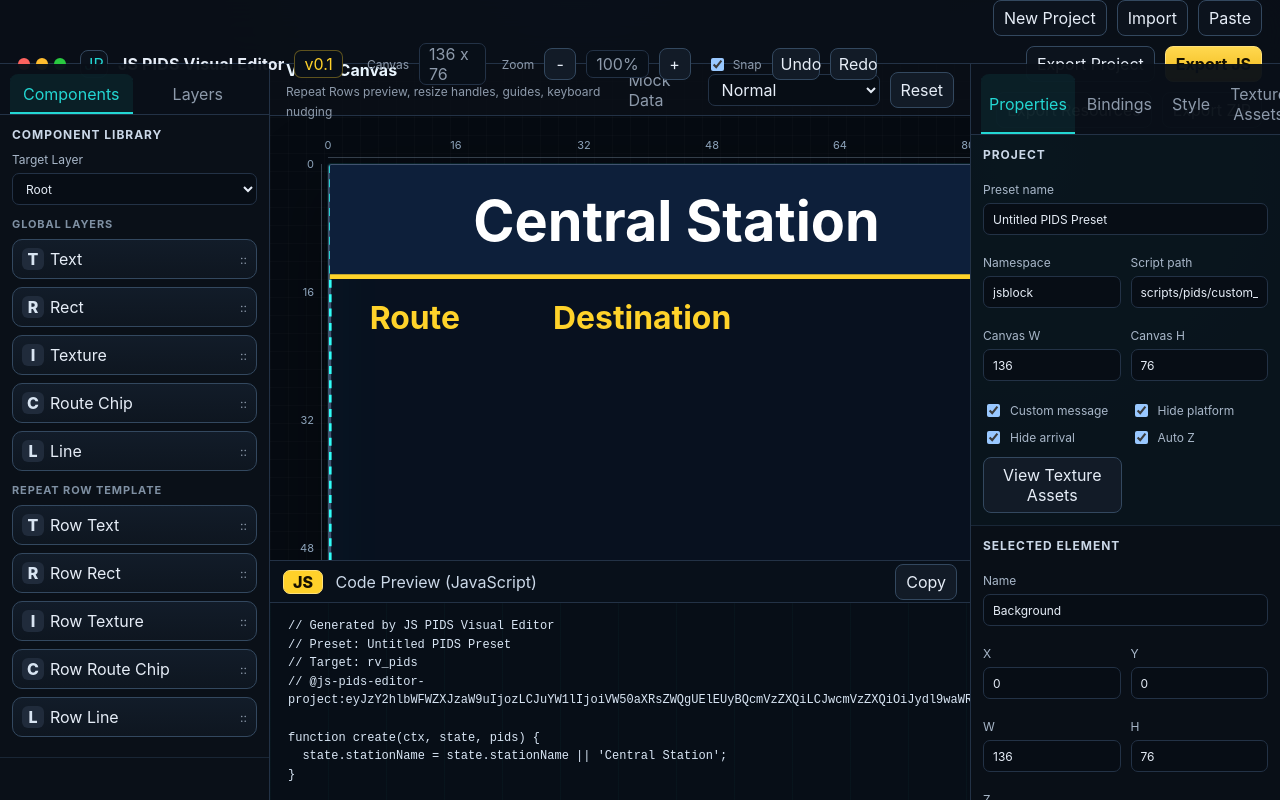
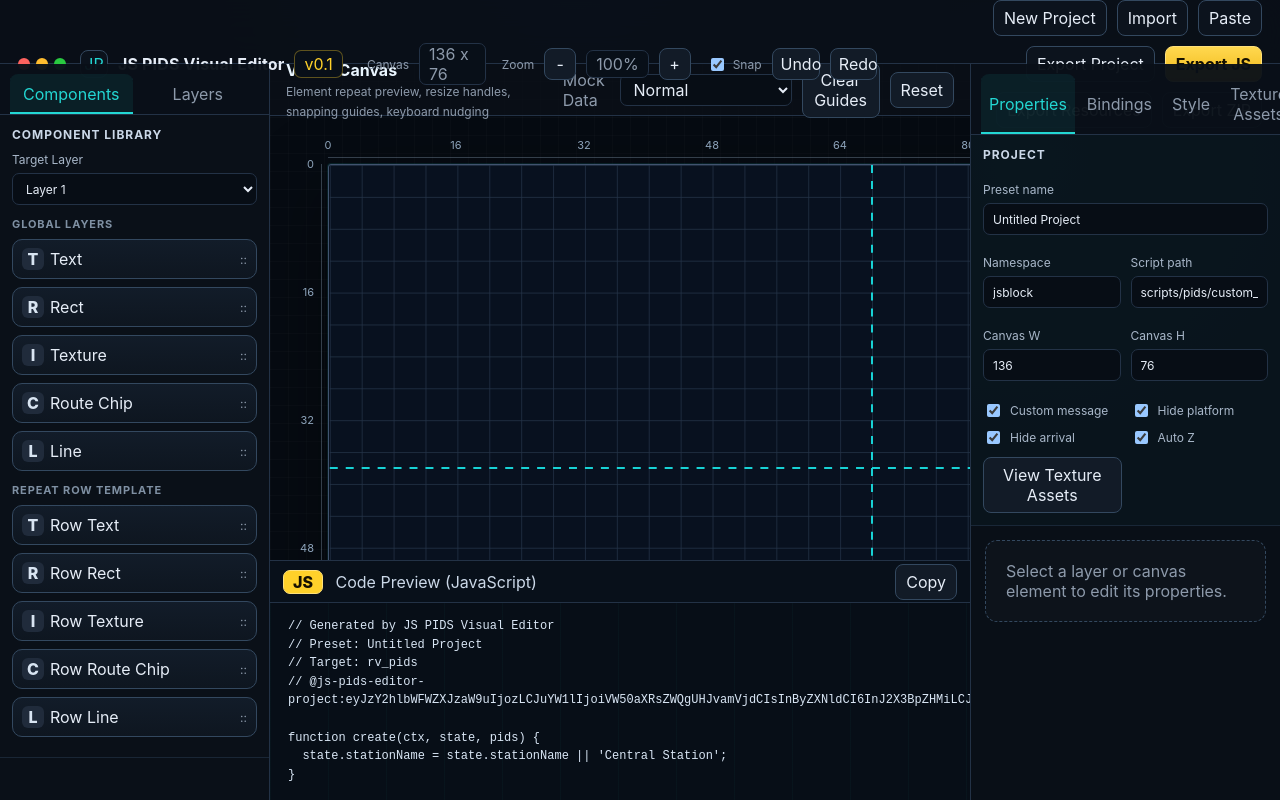
Before and after one commit to InfiniteGraphics/JCM-PIDS-Studio, a React (Vite) app: page / in a window 1280 px wide. Built offline with nearby package versions, Linux system fonts and the light colour scheme.

Commit message:
Fix repeat rendering and integer count

```diff
--- a/src/components/canvasView.tsx
+++ b/src/components/canvasView.tsx
@@ -1,6 +1,6 @@
 import type React from 'react';
 import { getRouteFill, resolveElementText } from '../editor/bindings';
-import type { MockRuntime, PidsElement, PidsProject } from '../types';
+import type { GuideLine, MockRuntime, PidsElement, PidsProject } from '../types';
 import { fitPreviewText } from '../canvas/rendering';
 import type { RenderedElement } from '../canvas/rendering';
 import type { ResizeHandle } from '../canvas/resize';
@@ -12,10 +12,13 @@ export function CanvasWorkbench({
   assetUrls,
   scenario,
   zoom,
+  guides,
   renderedElements,
   selectedId,
   onScenarioChange,
   onReset,
+  onClearGuides,
+  onCreateGuide,
   onPointerMove,
   onPointerUp,
   onClearSelection,
@@ -27,10 +30,13 @@ export function CanvasWorkbench({
   assetUrls: Record<string, string>;
   scenario: string;
   zoom: number;
+  guides: GuideLine[];
   renderedElements: RenderedElement[];
   selectedId: string;
   onScenarioChange: (value: string) => void;
   onReset: () => void;
+  onClearGuides: () => void;
+  onCreateGuide: (axis: 'x' | 'y', value: number) => void;
   onPointerMove: (event: React.PointerEvent<SVGSVGElement>) => void;
   onPointerUp: () => void;
   onClearSelection: () => void;
@@ -42,7 +48,7 @@ export function CanvasWorkbench({
       <div className="canvas-toolbar">
         <div>
           <strong>Visual Canvas</strong>
-          <span>Repeat Rows preview, resize handles, guides, keyboard nudging</span>
+          <span>Element repeat preview, resize handles, snapping guides, keyboard nudging</span>
         </div>
         <div className="scenario-group">
           <label>Mock Data</label>
@@ -55,6 +61,7 @@ export function CanvasWorkbench({
             <option value="emptyArrivals">Empty arrivals</option>
             <option value="terminating">Terminating</option>
           </select>
+          <button onClick={onClearGuides} disabled={guides.length === 0}>Clear Guides</button>
           <button onClick={onReset}>Reset</button>
         </div>
       </div>
@@ -63,7 +70,7 @@ export function CanvasWorkbench({
         className="canvas-stage"
         style={{ '--canvas-width': `${project.canvas.width * zoom}px`, '--canvas-height': `${project.canvas.height * zoom}px` } as React.CSSProperties}
       >
-        <Rulers width={project.canvas.width} height={project.canvas.height} zoom={zoom} />
+        <Rulers width={project.canvas.width} height={project.canvas.height} zoom={zoom} onCreateGuide={onCreateGuide} />
         <svg
           className="pids-canvas"
           width={project.canvas.width * zoom}
@@ -82,6 +89,13 @@ export function CanvasWorkbench({
           <rect x="0" y="0" width={project.canvas.width} height={project.canvas.height} fill="url(#small-grid)" />
           <line x1={project.canvas.width / 2} x2={project.canvas.width / 2} y1={0} y2={project.canvas.height} stroke="#18d2d5" strokeWidth="0.25" strokeDasharray="1 1" />
           <line y1={project.canvas.height / 2} y2={project.canvas.height / 2} x1={0} x2={project.canvas.width} stroke="#18d2d5" strokeWidth="0.25" strokeDasharray="1 1" />
+          {guides.map((guide) =>
+            guide.axis === 'x' ? (
+              <line key={guide.id} x1={guide.value} x2={guide.value} y1={0} y2={project.canvas.height} className="guide-line" />
+            ) : (
+              <line key={guide.id} x1={0} x2={project.canvas.width} y1={guide.value} y2={guide.value} className="guide-line" />
+            )
+          )}
           {renderedElements.map((rendered) => (
             <ElementView
               key={rendered.key}
@@ -116,7 +130,7 @@ function ElementView({
 }) {
   const { element, x, y, rowIndex } = rendered;
   const context = { runtime, rowIndex };
-  const isTemplateInstance = typeof rowIndex === 'number' && element.parentId === 'rowTemplate';
+  const isTemplateInstance = typeof rowIndex === 'number' && element.parentId === 'rowTemplate' && Boolean(element.repeat?.enabled);
 
   if (element.kind === 'rect') {
     return (
@@ -132,7 +146,7 @@ function ElementView({
     return (
       <g onPointerDown={onPointerDown} className="canvas-element">
         {assetHref ? (
-          <image href={assetHref} x={x} y={y} width={element.w} height={element.h} opacity={element.opacity ?? 1} preserveAspectRatio="none" />
+          <image href={assetHref} x={x} y={y} width={element.w} height={element.h} opacity={element.opacity ?? 1} preserveAspectRatio="xMidYMid meet" />
         ) : (
           <rect x={x} y={y} width={element.w} height={element.h} fill={element.tint ?? '#ffffff'} stroke="#2ffff8" strokeDasharray="1 1" opacity={element.opacity ?? 1} />
         )}
--- a/src/components/common.tsx
+++ b/src/components/common.tsx
@@ -65,16 +65,18 @@ export function TextInput({
 export function NumberInput({
   label,
   value,
-  onChange
+  onChange,
+  step = 0.5
 }: {
   label: string;
   value: number;
   onChange: (value: number) => void;
+  step?: number;
 }) {
   return (
     <label className="field">
       <span>{label}</span>
-      <input type="number" step="0.5" value={value} onChange={(event) => onChange(Number(event.target.value))} />
+      <input type="number" step={step} value={value} onChange={(event) => onChange(Number(event.target.value))} />
     </label>
   );
 }
@@ -97,19 +99,45 @@ export function ColorInput({
   );
 }
 
-export function Rulers({ width, height, zoom }: { width: number; height: number; zoom: number }) {
+export function Rulers({
+  width,
+  height,
+  zoom,
+  onCreateGuide
+}: {
+  width: number;
+  height: number;
+  zoom: number;
+  onCreateGuide?: (axis: 'x' | 'y', value: number) => void;
+}) {
   const xTicks = [0, 16, 32, 48, 64, 80, 96, 112, 128, width].filter((item, index, arr) => arr.indexOf(item) === index && item <= width);
   const yTicks = [0, 16, 32, 48, 64, height].filter((item, index, arr) => arr.indexOf(item) === index && item <= height);
   return (
     <>
-      <div className="ruler ruler-x" style={{ width: width * zoom }}>
+      <div
+        className="ruler ruler-x"
+        style={{ width: width * zoom }}
+        onPointerDown={(event) => {
+          const rect = event.currentTarget.getBoundingClientRect();
+          const value = ((event.clientX - rect.left) / zoom);
+          onCreateGuide?.('x', Math.max(0, Math.min(width, value)));
+        }}
+      >
         {xTicks.map((tick) => (
           <span key={tick} style={{ left: tick * zoom }}>
             {tick}
           </span>
         ))}
       </div>
-      <div className="ruler ruler-y" style={{ height: height * zoom }}>
+      <div
+        className="ruler ruler-y"
+        style={{ height: height * zoom }}
+        onPointerDown={(event) => {
+          const rect = event.currentTarget.getBoundingClientRect();
+          const value = ((event.clientY - rect.top) / zoom);
+          onCreateGuide?.('y', Math.max(0, Math.min(height, value)));
+        }}
+      >
         {yTicks.map((tick) => (
           <span key={tick} style={{ top: tick * zoom }}>
             {tick}
--- a/src/components/panels.tsx
+++ b/src/components/panels.tsx
@@ -92,21 +92,6 @@ export function TextureAssetsPanel({
   );
 }
 
-export function RepeatRowsInspector({
-  project,
-  onChange
-}: {
-  project: PidsProject;
-  onChange: (patch: Partial<PidsProject['repeatRows']>) => void;
-}) {
-  return (
-    <section className="panel-section inspector-stack">
-      <PanelTitle title="Repeat Rows" />
-      <div className="valid-state">Repeat settings are now edited per component on the selected row-template element.</div>
-    </section>
-  );
-}
-
 export function Inspector({
   element,
   project,
@@ -181,7 +166,7 @@ function RepeatInspector({
     <>
       <PanelTitle title="Repeat" />
       <div className="property-grid two">
-        <NumberInput label="Count" value={repeat.count} onChange={(count) => onChange({ repeat: { ...repeat, count } })} />
+        <NumberInput label="Count" value={repeat.count} step={1} onChange={(count) => onChange({ repeat: { ...repeat, count: Math.max(1, Math.round(count)) } })} />
         <NumberInput label="Gap" value={repeat.gap} onChange={(gap) => onChange({ repeat: { ...repeat, gap } })} />
         <label className="field">
           <span>Direction</span>
--- a/src/editor/defaultProject.ts
+++ b/src/editor/defaultProject.ts
@@ -11,7 +11,7 @@ export function safePresetId(name: string) {
   return name.toLowerCase().replace(/[^a-z0-9]+/g, '_').replace(/^_+|_+$/g, '') || 'custom_pids';
 }
 
-const elements: PidsElement[] = [
+const demoElements: PidsElement[] = [
   {
     id: 'bg',
     kind: 'rect',
@@ -32,7 +32,7 @@ const elements: PidsElement[] = [
     kind: 'rect',
     name: 'Header Background',
     visible: true,
-    parentId: 'header',
+    parentId: 'root',
     x: 0,
     y: 0,
     w: 136,
@@ -46,7 +46,7 @@ const elements: PidsElement[] = [
     kind: 'text',
     name: 'Station Title',
     visible: true,
-    parentId: 'header',
+    parentId: 'root',
     x: 18,
     y: 3,
     w: 74,
@@ -67,7 +67,7 @@ const elements: PidsElement[] = [
     kind: 'text',
     name: 'Clock',
     visible: true,
-    parentId: 'header',
+    parentId: 'root',
     x: 107,
     y: 3,
     w: 26,
@@ -88,7 +88,7 @@ const elements: PidsElement[] = [
     kind: 'line',
     name: 'Header Divider',
     visible: true,
-    parentId: 'header',
+    parentId: 'root',
     x: 0,
     y: 14,
     w: 136,
@@ -102,7 +102,7 @@ const elements: PidsElement[] = [
     kind: 'text',
     name: 'Route Label',
     visible: true,
-    parentId: 'header',
+    parentId: 'root',
     x: 5,
     y: 17,
     w: 18,
@@ -122,7 +122,7 @@ const elements: PidsElement[] = [
     kind: 'text',
     name: 'Destination Label',
     visible: true,
-    parentId: 'header',
+    parentId: 'root',
     x: 28,
     y: 17,
     w: 52,
@@ -142,7 +142,7 @@ const elements: PidsElement[] = [
     kind: 'text',
     name: 'ETA Label',
     visible: true,
-    parentId: 'header',
+    parentId: 'root',
     x: 92,
     y: 17,
     w: 20,
@@ -162,7 +162,7 @@ const elements: PidsElement[] = [
     kind: 'text',
     name: 'Platform Label',
     visible: true,
-    parentId: 'header',
+    parentId: 'root',
     x: 119,
     y: 17,
     w: 16,
@@ -190,7 +190,13 @@ const elements: PidsElement[] = [
     z: 10,
     fill: '#0c1522',
     opacity: 0.82,
-    condition: 'always'
+    condition: 'always',
+    repeat: {
+      enabled: true,
+      count: 4,
+      direction: 'vertical',
+      gap: 0
+    }
   },
   {
     id: 'route_chip_template',
@@ -211,6 +217,13 @@ const elements: PidsElement[] = [
     binding: 'arrival.routeNumber()',
     condition: 'arrival',
     textureId: 'jsblock:textures/block/pids/circle.png'
+    ,
+    repeat: {
+      enabled: true,
+      count: 4,
+      direction: 'vertical',
+      gap: 0
+    }
   },
   {
     id: 'destination_template',
@@ -234,6 +247,13 @@ const elements: PidsElement[] = [
     fallback: '--',
     condition: 'arrival',
     font: 'mtr:mtr'
+    ,
+    repeat: {
+      enabled: true,
+      count: 4,
+      direction: 'vertical',
+      gap: 0
+    }
   },
   {
     id: 'eta_template',
@@ -255,7 +275,13 @@ const elements: PidsElement[] = [
     align: 'left',
     overflow: 'none',
     fallback: '--',
-    condition: 'arrival'
+    condition: 'arrival',
+    repeat: {
+      enabled: true,
+      count: 4,
+      direction: 'vertical',
+      gap: 0
+    }
   },
   {
     id: 'platform_template',
@@ -277,7 +303,13 @@ const elements: PidsElement[] = [
     align: 'right',
     overflow: 'none',
     fallback: '--',
-    condition: 'platformVisible'
+    condition: 'platformVisible',
+    repeat: {
+      enabled: true,
+      count: 4,
+      direction: 'vertical',
+      gap: 0
+    }
   },
   {
     id: 'custom_message_bg_template',
@@ -294,7 +326,13 @@ const elements: PidsElement[] = [
     stroke: '#6f7481',
     radius: 1.2,
     opacity: 0.95,
-    condition: 'customMessage'
+    condition: 'customMessage',
+    repeat: {
+      enabled: true,
+      count: 4,
+      direction: 'vertical',
+      gap: 0
+    }
   },
   {
     id: 'custom_message_template',
@@ -317,14 +355,20 @@ const elements: PidsElement[] = [
     overflow: 'marquee',
     marqueeDuration: 100,
     fallback: '',
-    condition: 'customMessage'
+    condition: 'customMessage',
+    repeat: {
+      enabled: true,
+      count: 4,
+      direction: 'vertical',
+      gap: 0
+    }
   },
   {
     id: 'footer_left',
     kind: 'text',
     name: 'Footer Left',
     visible: true,
-    parentId: 'footer',
+    parentId: 'root',
     x: 5,
     y: 71.5,
     w: 60,
@@ -344,7 +388,7 @@ const elements: PidsElement[] = [
     kind: 'text',
     name: 'Footer Right',
     visible: true,
-    parentId: 'footer',
+    parentId: 'root',
     x: 88,
     y: 71.5,
     w: 43,
@@ -365,7 +409,7 @@ export function createDefaultProject(): PidsProject {
   nextId = 1000;
   return {
     schemaVersion: 3,
-    name: 'Untitled PIDS Preset',
+    name: 'Untitled Project',
     preset: 'rv_pids',
     resourceNamespace: 'jsblock',
     scriptPath: 'scripts/pids/custom_pids.js',
@@ -377,8 +421,12 @@ export function createDefaultProject(): PidsProject {
       enabled: true,
       groupId: 'rowTemplate',
       name: 'Arrival Rows',
+      startX: 0,
       startY: 24,
+      rowWidth: 136,
       rowHeight: 12,
+      direction: 'vertical',
+      gap: 0,
       maxRows: 4,
       countSource: 'pids.rows',
       skipHiddenRows: true,
@@ -395,12 +443,55 @@ export function createDefaultProject(): PidsProject {
       zOrderStep: 0.0002
     },
     groups: [
-      { id: 'root', name: 'Root', visible: true, children: ['bg'] },
-      { id: 'header', name: 'Header', visible: true, children: ['header_bg', 'station_title', 'clock', 'divider', 'col_route', 'col_destination', 'col_eta', 'col_platform'] },
-      { id: 'rowTemplate', name: 'Arrival Rows Template', visible: true, children: elements.filter((element) => element.parentId === 'rowTemplate').map((element) => element.id) },
-      { id: 'footer', name: 'Footer', visible: true, children: ['footer_left', 'footer_right'] }
+      {
+        id: 'root',
+        name: 'Layer 1',
+        visible: true,
+        children: []
+      },
+      {
+        id: 'rowTemplate',
+        name: 'Repeat Rows Template',
+        visible: true,
+        children: []
+      }
     ],
     assets: [],
-    elements: JSON.parse(JSON.stringify(elements)) as PidsElement[]
+    guides: [],
+    elements: []
   };
 }
+
+export function createDemoProject(): PidsProject {
+  const project = createDefaultProject();
+  project.name = 'Sample PIDS Layout';
+  project.groups = [
+    {
+      id: 'root',
+      name: 'Layer 1',
+      visible: true,
+      children: demoElements.filter((element) => element.parentId === 'root').map((element) => element.id)
+    },
+    {
+      id: 'rowTemplate',
+      name: 'Repeat Rows Template',
+      visible: true,
+      children: demoElements.filter((element) => element.parentId === 'rowTemplate').map((element) => element.id)
+    }
+  ];
+  project.elements = JSON.parse(JSON.stringify(demoElements)) as PidsElement[];
+  project.elements = project.elements.map((element) =>
+    element.parentId === 'rowTemplate'
+      ? {
+          ...element,
+          repeat: {
+            enabled: true,
+            count: 4,
+            direction: 'vertical',
+            gap: 0
+          }
+        }
+      : element
+  );
+  return project;
+}
--- a/src/store/editorStore.ts
+++ b/src/store/editorStore.ts
@@ -338,7 +338,8 @@ export function useEditorStore() {
             align: 'left',
             overflow: 'none',
             fallback: '--',
-            font: 'mtr:mtr'
+            font: 'mtr:mtr',
+            repeat: parentId === TEMPLATE_GROUP_ID ? { enabled: true, count: 4, direction: 'vertical', gap: 0 } : undefined
           }
         : kind === 'circle'
           ? {
@@ -349,7 +350,8 @@ export function useEditorStore() {
               text: 'A',
               textColor: '#ffffff',
               binding: parentId === TEMPLATE_GROUP_ID ? 'arrival.routeNumber()' : 'static',
-              textureId: 'jsblock:textures/block/pids/circle.png'
+              textureId: 'jsblock:textures/block/pids/circle.png',
+              repeat: parentId === TEMPLATE_GROUP_ID ? { enabled: true, count: 4, direction: 'vertical', gap: 0 } : undefined
             }
             : kind === 'texture'
               ? {
@@ -358,21 +360,24 @@ export function useEditorStore() {
                   textureId: 'jsblock:textures/block/pids/pixel.png',
                   tint: '#ffffff',
                   opacity: 1,
-                  preserveAspectRatio: true
+                  preserveAspectRatio: true,
+                  repeat: parentId === TEMPLATE_GROUP_ID ? { enabled: true, count: 4, direction: 'vertical', gap: 0 } : undefined
                 }
               : kind === 'line'
             ? {
                 ...base,
                 kind: 'line',
                 stroke: '#ffd32a',
-                strokeWidth: 0.8
+                strokeWidth: 0.8,
+                repeat: parentId === TEMPLATE_GROUP_ID ? { enabled: true, count: 4, direction: 'vertical', gap: 0 } : undefined
               }
             : {
                 ...base,
                 kind: 'rect',
                 fill: '#1b2d4a',
                 stroke: '#55708f',
-                radius: 1
+                radius: 1,
+                repeat: parentId === TEMPLATE_GROUP_ID ? { enabled: true, count: 4, direction: 'vertical', gap: 0 } : undefined
               };
 
     updateProject((draft) => {
```
